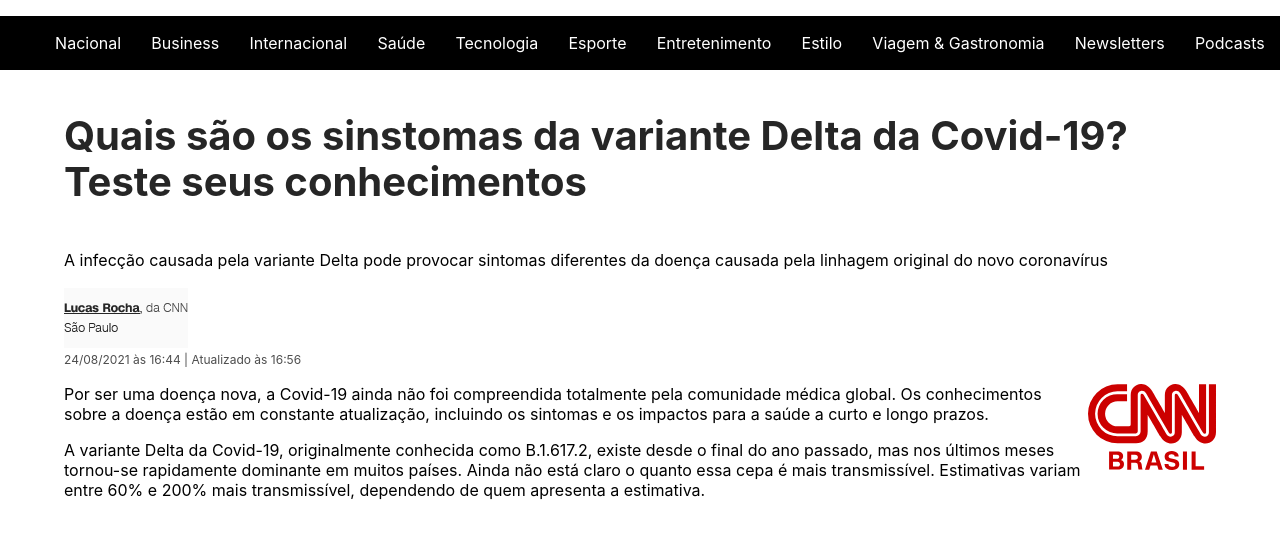
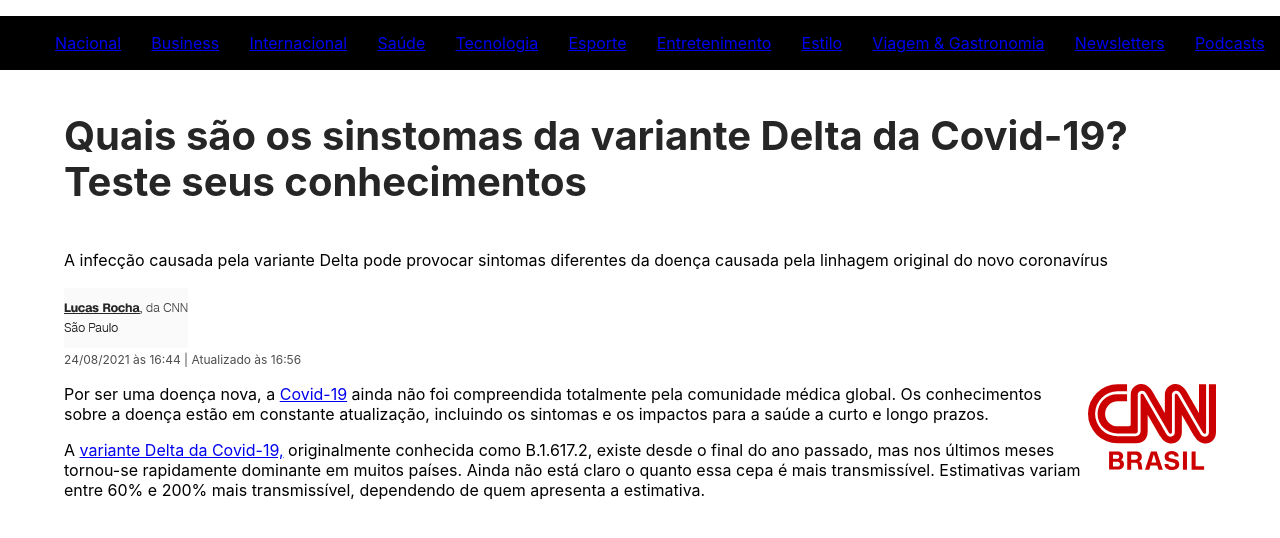
Before and after one commit to ricardocossta/covid-19-cnn-page, a React (Create React App) app in the folder cp1-react/: page / in a window 1280 px wide. Shown: the top 538 px of the page. Built offline with nearby package versions, Linux system fonts and the light colour scheme.

Commit message:
Adicionando links a lista do header

```diff
--- a/cp1-react/src/components/header/Header.js
+++ b/cp1-react/src/components/header/Header.js
@@ -8,18 +8,17 @@
           <div className='header_main'>
               <nav className='content_menu'>
                 <ul className='menu-header'>
-                    <li>Nacional</li>
-                    <li>Business</li>
-                    <li>Internacional</li>
-                    <li>Saúde</li>
-                    <li>Tecnologia</li>
-                    <li>Esporte</li>
-                    <li>Entretenimento</li>
-                    <li>Estilo</li>
-                    <li>Viagem & Gastronomia</li>
-                    <li>Newsletters</li>
-                    <li>Podcasts</li>
-
+                    <li><a href="#">Nacional</a></li>
+                    <li><a href="#">Business</a></li>
+                    <li><a href="#">Internacional</a></li>
+                    <li><a href="#">Saúde</a></li>
+                    <li><a href="#">Tecnologia</a></li>
+                    <li><a href="#">Esporte</a></li>
+                    <li><a href="#">Entretenimento</a></li>
+                    <li><a href="#">Estilo</a></li>
+                    <li><a href="#">Viagem & Gastronomia</a></li>
+                    <li><a href="#">Newsletters</a></li>
+                    <li><a href="#">Podcasts</a></li>
                 </ul>
             </nav>
           </div>
--- a/cp1-react/src/components/main2/Main2.js
+++ b/cp1-react/src/components/main2/Main2.js
@@ -9,7 +9,7 @@
           <div className='container-logo'>
             <img className='logo' src={logo} alt="Logo da CNN Brasil" />
           </div>
-          <p>Por ser uma doença nova, a Covid-19 ainda não foi compreendida totalmente pela comunidade médica global. Os conhecimentos sobre a doença estão em constante atualização, incluindo os sintomas e os impactos para a saúde a curto e longo prazos.</p>
-          <p>A variante Delta da Covid-19, originalmente conhecida como B.1.617.2, existe desde o final do ano passado, mas nos últimos meses tornou-se rapidamente dominante em muitos países. Ainda não está claro o quanto essa cepa é mais transmissível. Estimativas variam entre 60% e 200% mais transmissível, dependendo de quem apresenta a estimativa.</p>
+          <p>Por ser uma doença nova, a <a href="#">Covid-19</a> ainda não foi compreendida totalmente pela comunidade médica global. Os conhecimentos sobre a doença estão em constante atualização, incluindo os sintomas e os impactos para a saúde a curto e longo prazos.</p>
+          <p>A <a href="#">variante Delta da Covid-19,</a> originalmente conhecida como B.1.617.2, existe desde o final do ano passado, mas nos últimos meses tornou-se rapidamente dominante em muitos países. Ainda não está claro o quanto essa cepa é mais transmissível. Estimativas variam entre 60% e 200% mais transmissível, dependendo de quem apresenta a estimativa.</p>
       </div>
 )}
```
